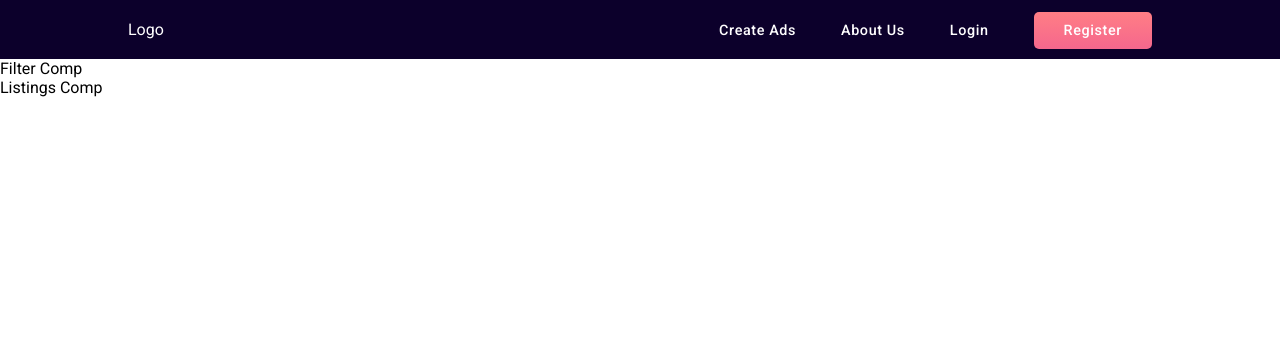
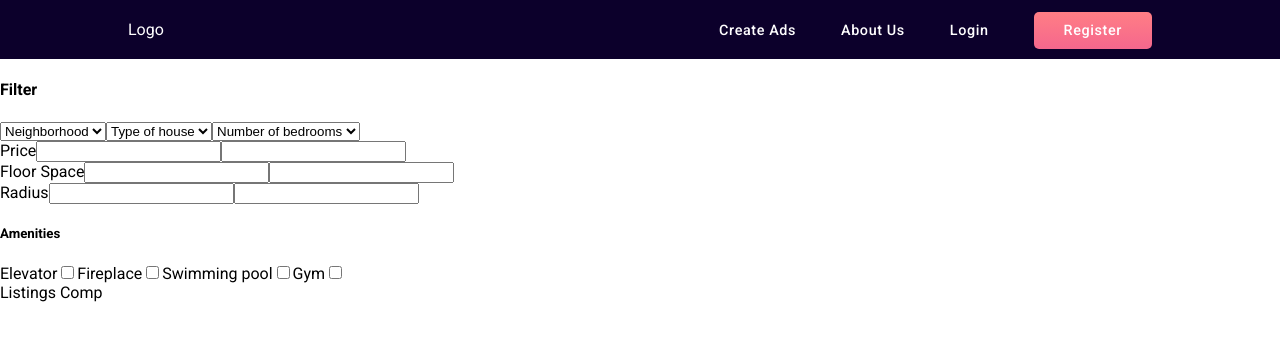
Before and after one commit to sanddc318/react-fullstack-ecommerce, a React (Create React App) app: page / in a window 1280 px wide. Shown: the top 340 px of the page. Built offline with nearby package versions, Linux system fonts and the light colour scheme.

Commit message:
Layed out html for fitler component.

```diff
--- a/src/components/Filter.js
+++ b/src/components/Filter.js
@@ -8,7 +8,74 @@ class Filter extends Component {
   }
 
   render() {
-    return <section className="filter">Filter Comp</section>
+    return (
+      <section className="filter">
+        {/* DROPDOWNS */}
+        <h4>Filter</h4>
+        <select name="neighborhood" className="dropdown-filter">
+          <option>Neighborhood</option>
+        </select>
+
+        <select name="housetype" className="dropdown-filter">
+          <option>Type of house</option>
+        </select>
+
+        <select name="bedrooms" className="dropdown-filter">
+          <option>Number of bedrooms</option>
+        </select>
+
+        {/* SLIDERS */}
+        <div class="sliders price">
+          <span class="title">Price</span>
+          <input type="text" name="min-price" className="min-price" />
+          <input type="text" name="max-price" className="max-price" />
+        </div>
+
+        <div class="sliders floor-space">
+          <span class="title">Floor Space</span>
+          <input
+            type="text"
+            name="min-floor-space"
+            className="min-floor-space"
+          />
+          <input
+            type="text"
+            name="max-floor-space"
+            className="max-floor-space"
+          />
+        </div>
+
+        <div class="sliders radius">
+          <span class="title">Radius</span>
+          <input type="text" name="min-radius" className="min-radius" />
+          <input type="text" name="max-radius" className="max-radius" />
+        </div>
+
+        {/* CHECKBOXES */}
+        <div class="amenities">
+          <h5>Amenities</h5>
+          <label for="amenities">
+            <span>Elevator</span>
+            <input type="checkbox" name="amenities" value="elevator" />
+          </label>
+
+          <label for="amenities">
+            <span>Fireplace</span>
+            <input type="checkbox" name="amenities" value="fireplace" />
+          </label>
+
+          <label for="amenities">
+            <span>Swimming pool</span>
+            <input type="checkbox" name="amenities" value="swimmingpool" />
+          </label>
+
+          <label for="amenities">
+            <span>Gym</span>
+            <input type="checkbox" name="amenities" value="gym" />
+          </label>
+        </div>
+      </section>
+    )
   }
 }
 
```
